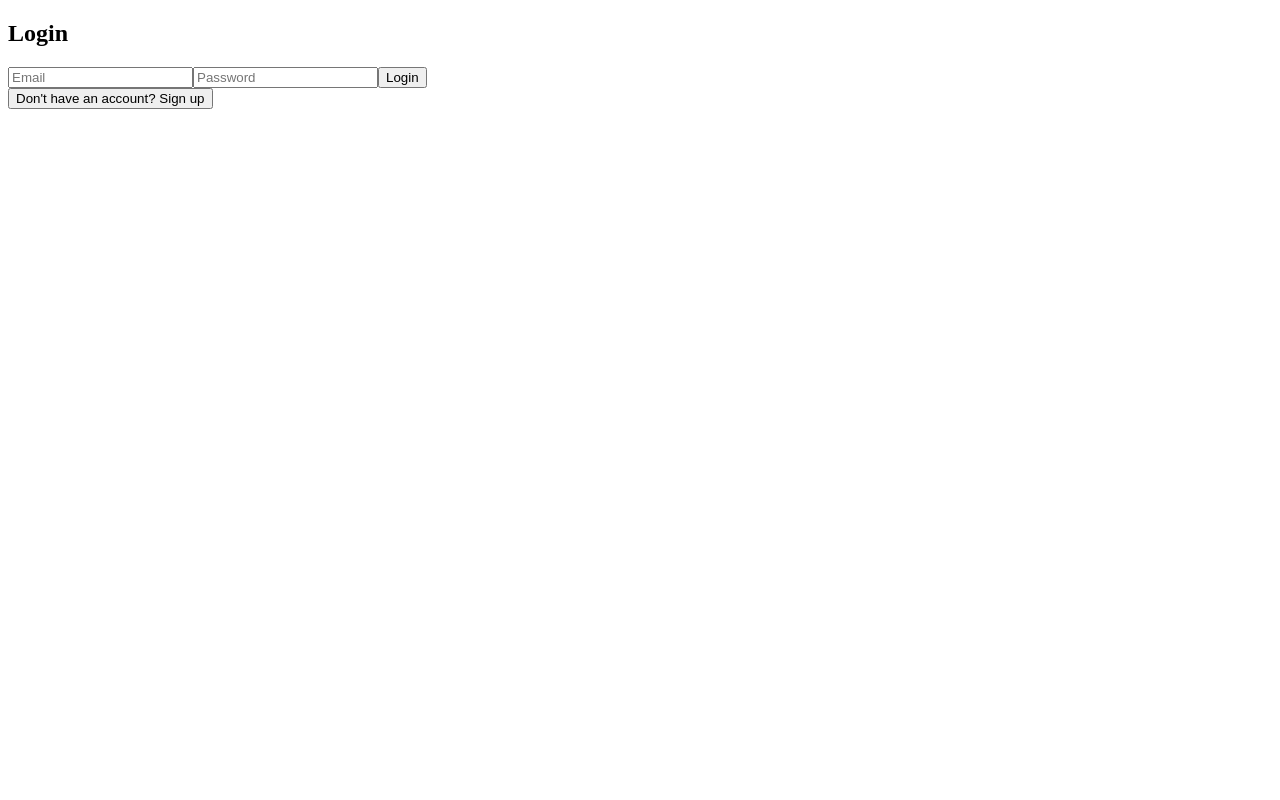
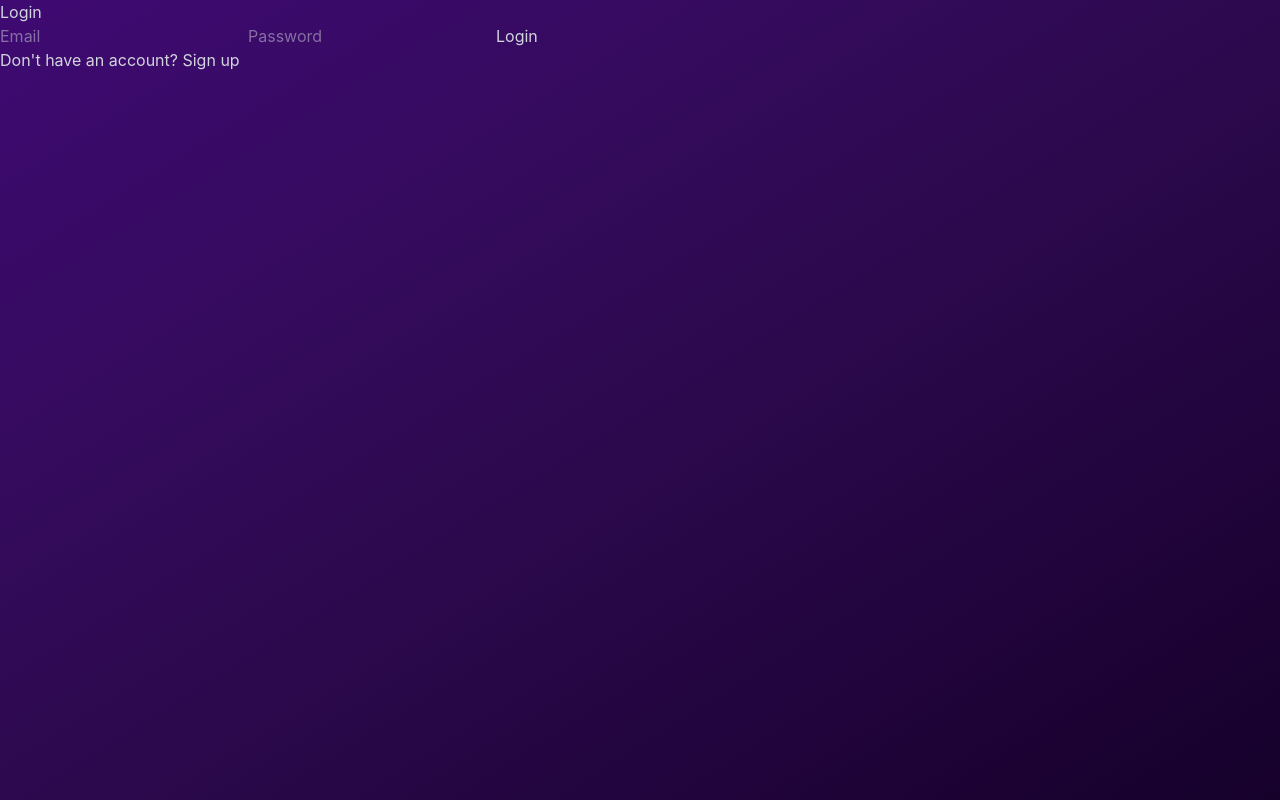
Before and after one commit to Retrochain/Birthday-Calendar-App, a React (Vite) app in the folder client/: page / in a window 1280 px wide. Built offline with nearby package versions, Linux system fonts and the light colour scheme; no server answers.

Commit message:
Added and updated tailwind css elements

```diff
--- a/client/index.html
+++ b/client/index.html
@@ -3,7 +3,7 @@
   <head>
     <meta charset="UTF-8" />
     <meta name="viewport" content="width=device-width, initial-scale=1.0" />
-    <title>Birthday Calendar App</title>
+    <title>Birthday Calendar</title>
   </head>
   <body>
     <div id="root"></div>
--- a/client/package.json
+++ b/client/package.json
@@ -12,10 +12,12 @@
   },
   "dependencies": {
     "@supabase/supabase-js": "^2.101.1",
+    "@tailwindcss/vite": "^4.2.2",
     "axios": "^1.14.0",
     "prop-types": "^15.8.1",
     "react": "^19.2.4",
-    "react-dom": "^19.2.4"
+    "react-dom": "^19.2.4",
+    "tailwindcss": "^4.2.2"
   },
   "devDependencies": {
     "@eslint/js": "^9.39.4",
--- a/client/src/App.jsx
+++ b/client/src/App.jsx
@@ -1,6 +1,8 @@
 import { useEffect, useState } from "react";
 import supabase from "./apis/supabaseClient.js";
 import { useBirthdays } from "./hooks/useBirthdays.js";
+
+import "./index.css";
 
 import CalendarGrid from "./components/calendar/CalendarGrid";
 import CreateBirthdayButton from "./components/birthday-components/CreateBirthdayButton";
@@ -48,11 +50,14 @@ function App() {
 
   // Render the main application UI, passing necessary props to child components
   return (
-    <div className="main-app-container">
+    <div className="flex flex-col container mx-auto px-4 border">
+      <h1 className="font-bebas text-left mt-8 uppercase text-6xl">Birthday Calendar</h1>
+      <div className="flex flex-col sm:flex-row justify-between mt-10 gap-4">
         <CalendarGrid
           selectedDate={selectedDate}
           setSelectedDate={setSelectedDate}
         />
+        <div className="flex flex-col gap-4">
           <CreateBirthdayButton
             selectedDate={selectedDate}
             addBirthday={addBirthday}
@@ -63,6 +68,9 @@ function App() {
             loading={loading}
             error={error}
           />
+        </div>
+      </div>
+      <div className="flex flex-col justify-content mt-8">
         <AllBirthdaysList
           birthdays={birthdays}
           loading={loading}
@@ -71,6 +79,7 @@ function App() {
           deleteBirthday={deleteBirthday}
         />
       </div>
+    </div>
   );
 }
 
--- a/client/src/components/calendar/CalendarGrid.jsx
+++ b/client/src/components/calendar/CalendarGrid.jsx
@@ -46,20 +46,20 @@ const CalendarGrid = ({ setSelectedDate }) => {
 
   // Render the calendar grid with navigation buttons and date selection functionality
   return (
-    <div className="calendar-container">
-      <div className="calendar-header">
+    <div className="container mx-auto">
+      <div className="inline-flex items-center justify-center gap-4 mb-4 text-xl">
         {/* Render navigation buttons for previous month, next month, and today, along with the current month display and year selector */}
-        <button className="calendar-button-previous" onClick={prevMonth}>
+        <button className="bg-orange-500 hover:bg-orange-400 text-white font-semibold py-1 px-3 rounded" onClick={prevMonth}>
           Prev
         </button>
 
-        <h3 className="current-month">
-          {currentDate.toLocaleString("default", { month: "long" })}{" "}
+        <h3 className="text-2xl font-bold ">
+          {currentDate.toLocaleString("default", { month: "short" })}{" "}
         </h3>
 
         {/* Year selector that allows users to quickly navigate to a different year in the calendar grid. */}
         <select
-          className="year-selector"
+          className="year-selector border border-gray-300 rounded px-2 py-1 font-semibold text-2xl"
           value={currentDate.getFullYear()}
           onChange={(e) => {
             // Parse the selected year from the dropdown and update the current date state to reflect the new year.
@@ -77,20 +77,20 @@ const CalendarGrid = ({ setSelectedDate }) => {
           ))}
         </select>
 
-        <button className="calendar-button-next" onClick={nextMonth}>
+        <button className="bg-orange-500 hover:bg-orange-400 text-white font-semibold py-1 px-3 rounded" onClick={nextMonth}>
           Next
         </button>
 
-        <button className="calendar-button-today" onClick={goToToday}>
+        <button className="bg-purple-600 hover:bg-purple-500 text-white font-semibold py-1 px-3 rounded" onClick={goToToday}>
           Today
         </button>
       </div>
 
       {/* Render the calendar grid with the days of the week and the day buttons for each date in the calendar */}
-      <div className="calendar-grid">
+      <div className=" flex-row border rounded-lg">
         {/* Render the days of the week as headers for the calendar grid */}
         {DAYS_OF_WEEK.map((day) => (
-          <span className="calendar-weekdays" key={day}>
+          <span className="" key={day}>
             {day}
           </span>
         ))}
--- /dev/null
+++ b/client/src/index.css
@@ -0,0 +1,22 @@
+@import "tailwindcss";
+
+
+@layer base {
+    body {
+        @apply min-h-screen bg-linear-to-br from-[#3f0a73] via-[#2d0a4f] to-[#16012b] text-gray-300 subpixel-antialiased;
+    }
+}
+
+@font-face {
+  font-family: 'Bebas Neue';
+  src: url('/fonts/BebasNeue-Regular.ttf') format('truetype');
+  font-weight: 400;
+  font-style: normal;
+  font-display: swap;
+}
+
+@layer utilities {
+  .font-bebas {
+    font-family: 'Bebas Neue', sans-serif;
+  }
+}
--- /dev/null
+++ b/client/tailwind.config.js
@@ -0,0 +1,8 @@
+/** @type {import('tailwindcss').Config} */
+export default {
+  content: ["./index.html", "./src/**/*.{js,ts,jsx,tsx}"],
+  theme: {
+    extend: {},
+  },
+  plugins: [],
+};
--- a/client/vite.config.js
+++ b/client/vite.config.js
@@ -1,12 +1,12 @@
-import { defineConfig } from 'vite'
-import react from '@vitejs/plugin-react'
+import { defineConfig } from "vite";
+import react from "@vitejs/plugin-react";
+import tailwindcss from "@tailwindcss/vite";
 
-// https://vite.dev/config/
 export default defineConfig({
-  plugins: [react()],
+  plugins: [react(), tailwindcss()],
   server: {
     proxy: {
       "/api": "http://localhost:5000",
     },
   },
-})
+});
```
Also changed, not shown: client/public/fonts/BebasNeue-Regular.ttf (added), 1 other file (tests, documents, lock files or other folders). Lines whose indentation alone changed are shown as unchanged.
